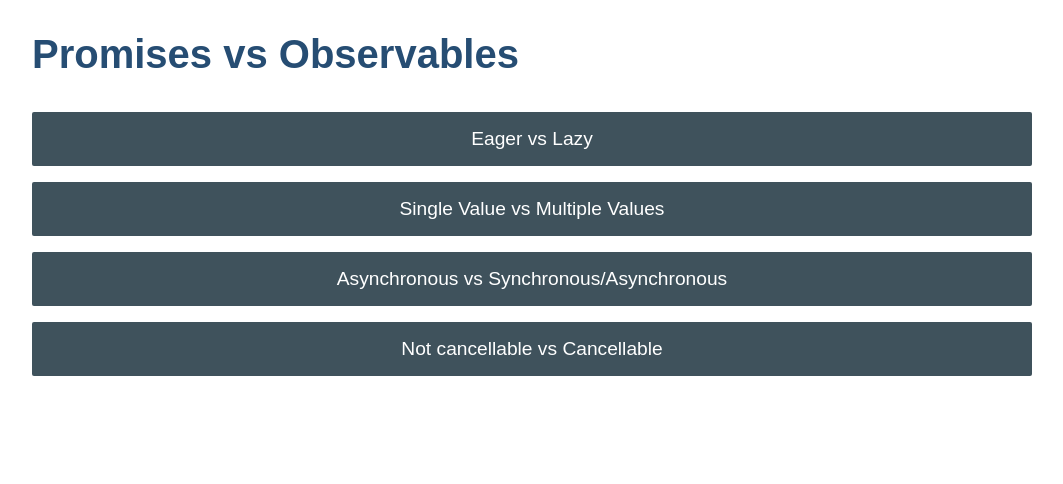
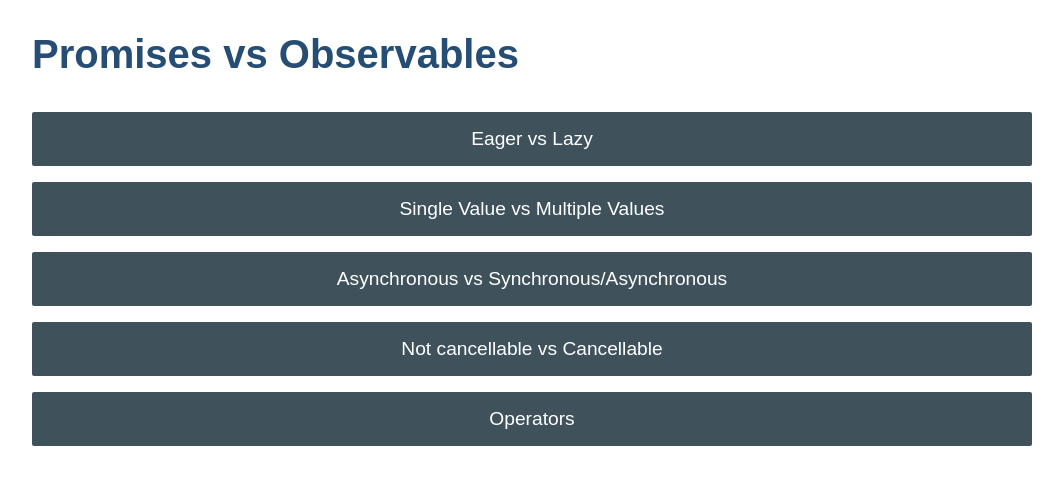
Before and after one commit to sajithahd/Angular-Examples--observables-vs-promises, an Angular app: page /index in a window 1280 px wide. Shown: the top 484 px of the page, without its empty margins (108-1171 px from the left). Built offline with nearby package versions, Linux system fonts and the light colour scheme.

Commit message:
1 file modified, 1 added

```diff
--- a/src/app/examples/index.component.ts
+++ b/src/app/examples/index.component.ts
@@ -8,7 +8,8 @@ import { Component, VERSION } from "@angular/core";
       <a routerLink="/eager_lazy">Eager vs Lazy </a>
       <a routerLink="/single_multiple">Single Value vs Multiple Values </a>
       <a routerLink="/async_sync">Asynchronous vs Synchronous/Asynchronous </a>
-       <a routerLink="/notcanx_canx">Not cancellable vs Cancellable </a>
+      <a routerLink="/notcanx_canx">Not cancellable vs Cancellable </a>
+      <a routerLink="/operators">Operators </a>
     </div>
   `
 })
```
Also changed, not shown: src/app/examples/5_operators.component.ts (added).
